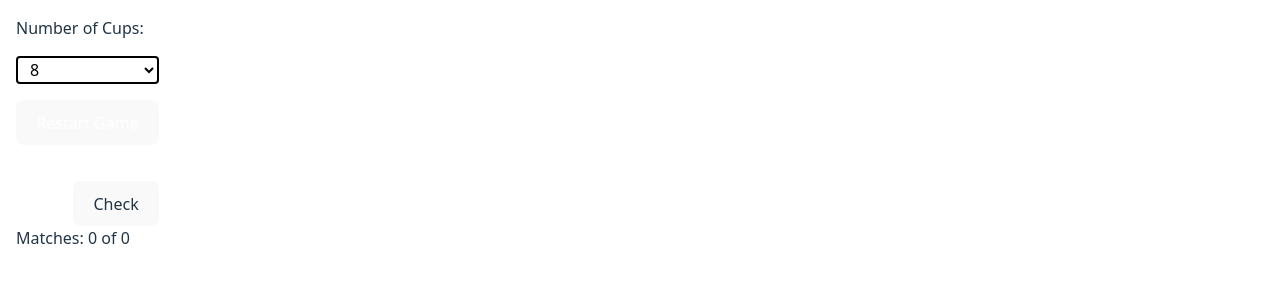
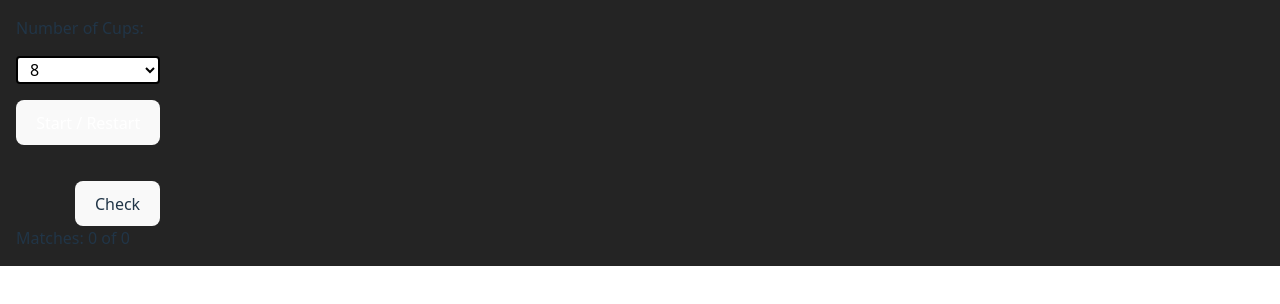
Before and after one commit to davideastmond/cup-match, a React (Vite) app: page / in a window 1280 px wide. Shown: the top 304 px of the page. Built offline with nearby package versions, Linux system fonts and the light colour scheme.

Commit message:
fix: add validation for puzzle elements and update button text

```diff
--- a/src/components/stage/Stage.tsx
+++ b/src/components/stage/Stage.tsx
@@ -15,6 +15,9 @@ export default function Stage() {
     useState<boolean>(false);
 
   const handleCheckPuzzle = () => {
+    if (!cupElements || cupElements.length === 0) return;
+    if (!solution || solution.length === 0) return;
+
     // Check if the puzzle is solved
     const { solved, matches } = checkPuzzleGuess(solution, cupElements);
     setMatches(matches);
@@ -75,17 +78,16 @@ export default function Stage() {
             name="cupCount"
             className="bg-white text-black pl-2 pr-2 rounded border-2"
             id="cupCount"
+            defaultValue={"8"}
           >
             <option value="4">4</option>
             <option value="5">5</option>
             <option value="6">6</option>
             <option value="7">7</option>
-            <option value="8" selected>
-              8
-            </option>
+            <option value="8">8</option>
           </select>
           <button type="submit" className="bg-blue-500 text-white rounded p-2">
-            Restart Game
+            Start / Restart
           </button>
         </form>
       </div>
@@ -98,7 +100,9 @@ export default function Stage() {
             puzzleSolved ? "hidden " : " "
           } disabled:bg-slate-200 p-2`}
           onClick={handleCheckPuzzle}
-          disabled={puzzleSolved || checkButtonDisabled}
+          disabled={
+            puzzleSolved || checkButtonDisabled || solution.length === 0
+          }
         >
           Check
         </button>
--- a/src/styles/global.css
+++ b/src/styles/global.css
@@ -28,9 +28,10 @@
       color: #535bf2;
     }
 
-    body {
+    body,
+    html {
       margin: 0;
-
+      background-color: #242424;
     }
 
     h1 {
```
